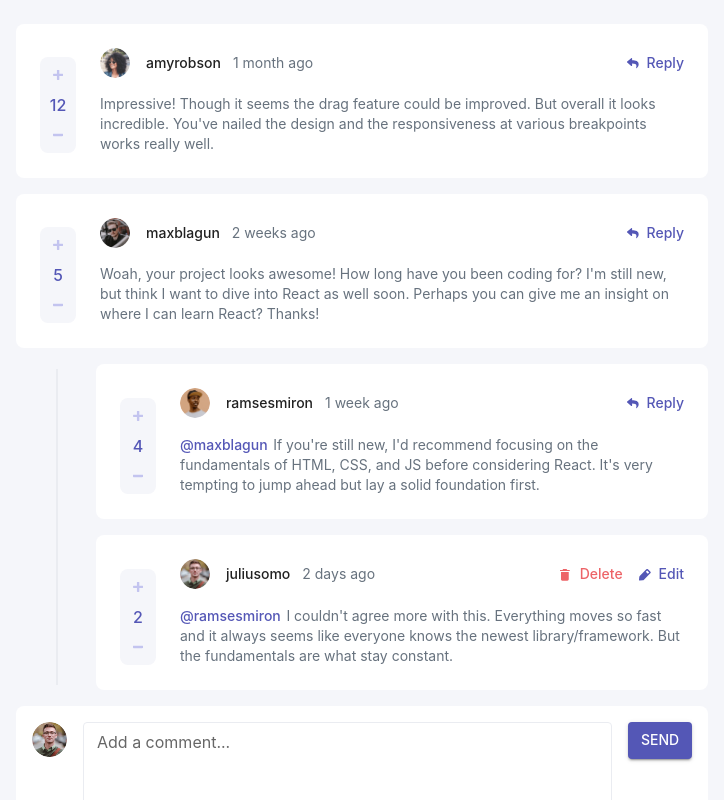
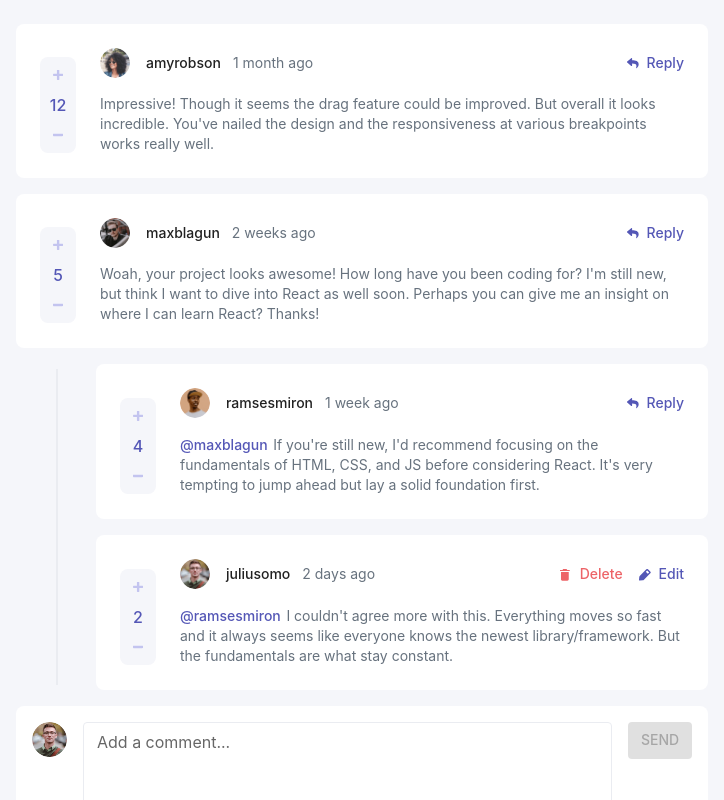
Before and after one commit to Danny-Lenko/r-fm-comments-section, a React (Vite) app: page / in a window 1280 px wide. Shown: the top 800 px of the page, without its empty margins (278-1002 px from the left). Built offline with nearby package versions, Linux system fonts and the light colour scheme.

Commit message:
replies functionality

```diff
--- a/src/App.tsx
+++ b/src/App.tsx
@@ -42,6 +42,7 @@ const theme = createTheme({
 function App() {
   const data = useSelector((state: Data) => state.comments)
   const comments = data.comments.slice().sort((a, b) => b.score - a.score)
+  const isReply = data.isReply
   console.log(data)
 
   return (
@@ -51,7 +52,7 @@ function App() {
         {
           comments.map(comment => <CommentRepliesSection key={comment.id} {...comment} />)
         }
-        <TextFieldCard />
+        { !isReply && <TextFieldCard /> }
       </Container>
     </ThemeProvider>
   )
--- a/src/common/utils.ts
+++ b/src/common/utils.ts
@@ -8,9 +8,25 @@ export function defineNextId(arr: Comment[]) {
    const ids: number[] = []
    arr.forEach(comment => {
       ids.push(comment.id)
-      comment.replies.forEach(reply => {
+      comment.replies!.forEach(reply => {
          ids.push(reply.id)
       })
    })
    return ids[ids.length - 1] + 1
 }
+
+export function defineCommentId(arr: Comment[], replyId: number) {
+   let commentId: (number | null) = null
+   arr.forEach(comment => {
+      if (comment.id === replyId) {
+         commentId = comment.id
+      } else {
+         comment.replies!.forEach(reply => {
+            if (reply.id === replyId) {
+               commentId = comment.id
+            }
+         })
+      }
+   })
+   return commentId
+}
--- a/src/components/CommentCard/CommentCard.tsx
+++ b/src/components/CommentCard/CommentCard.tsx
@@ -2,10 +2,9 @@ import Card from '@mui/material/Card';
 import CardHeader from '@mui/material/CardHeader';
 import CardContent from '@mui/material/CardContent';
 import Avatar from '@mui/material/Avatar';
-import IconButton from '@mui/material/IconButton';
 import Typography from '@mui/material/Typography';
 import Box from '@mui/material/Box';
-import { IconReply, iconButtonStylesReply, iconButtonStylesReplySmall, iconButtonStylesDeleteSmall, iconButtonStylesDelete } from './commentCardIcons';
+import { iconButtonStylesReply, iconButtonStylesReplySmall, iconButtonStylesDeleteSmall, iconButtonStylesDelete } from './commentCardIcons';
 import { cardStyles, cardHeaderStyles } from './commentCardStyles'
 import { Comment } from '../../common/interfaces'
 import { useSelector } from 'react-redux'
@@ -14,14 +13,18 @@ import { Data } from '../../common/interfaces';
 import DeleteEditBtns from './DeleteEditBtns';
 import PlusMinusBtns from './PlusMinusBtns';
 import ReplyBtn from './ReplyBtn';
+import TextFieldCard from '../TextFieldCard/TextFieldCard';
 
 export default function CommentCard(props: Comment) {
-   const currentUser = useSelector((state: Data) => state.comments.currentUser)
-   const { content, createdAt, user, replyingTo } = props
+   const data = useSelector((state: Data) => state.comments)
+   const currentUser = data.currentUser
+   const replyId = data.replyId
+   const isReply = data.isReply
+   const { content, createdAt, user, replyingTo, id } = props
 
    return (
+      <>
          <Card elevation={0} sx={cardStyles} >
-
             {/* box with likes btns container & small screen reply btn */}
             <Box id='buttonsBox'>
                <PlusMinusBtns {...props} />
@@ -33,12 +36,11 @@ export default function CommentCard(props: Comment) {
                         editBtnStyles={iconButtonStylesReplySmall.assembleStyles()}
                      />
 
-                  : <ReplyBtn replyBtnStyles={iconButtonStylesReplySmall.assembleStyles()} />
+                     : <ReplyBtn cardInfo={props} replyBtnStyles={iconButtonStylesReplySmall.assembleStyles()} />
                }
             </Box>
-
             {/* text content box with header & main content */}
-         <Box>
+            <Box sx={{width: '100%'}}>
                <CardHeader
                   sx={cardHeaderStyles}
                   avatar={
@@ -52,7 +54,7 @@ export default function CommentCard(props: Comment) {
                            editBtnStyles={iconButtonStylesReply.assembleStyles()}
                         />
 
-                     : <ReplyBtn replyBtnStyles={iconButtonStylesReply.assembleStyles()} />
+                        : <ReplyBtn cardInfo={props} replyBtnStyles={iconButtonStylesReply.assembleStyles()} />
                   }
                   title={user.username}
                   subheader={createdAt}
@@ -72,5 +74,10 @@ export default function CommentCard(props: Comment) {
                </CardContent>
             </Box>
          </Card>
+
+         {
+            (replyId === id && isReply) && <TextFieldCard />
+         }
+      </>
    );
 }
--- a/src/components/CommentCard/ReplyBtn.tsx
+++ b/src/components/CommentCard/ReplyBtn.tsx
@@ -1,9 +1,14 @@
 import { IconButton, Typography } from '@mui/material'
 import { IconReply } from './commentCardIcons';
+import { openReply } from '../../features/commentsSlice';
+import { Comment } from '../../common/interfaces';
+import { useDispatch } from 'react-redux';
 
-const ReplyBtn = (props: {replyBtnStyles: {}}) => {
+const ReplyBtn = (props: {replyBtnStyles: {}, cardInfo:Comment}, ) => {
+   const dispatch = useDispatch()
+
    return (
-      <IconButton sx={props.replyBtnStyles}>
+      <IconButton sx={props.replyBtnStyles} onClick={ () => dispatch(openReply(props.cardInfo)) }>
          <IconReply sx={{ transform: 'translateY(25%)' }} fontSize="small" />
          <Typography fontWeight={500} fontSize="inherit">
             Reply
--- a/src/components/TextFieldCard/TextFieldCard.tsx
+++ b/src/components/TextFieldCard/TextFieldCard.tsx
@@ -7,13 +7,14 @@ import { useSelector } from "react-redux";
 import { Data } from "../../common/interfaces";
 import { textCardStyles, avatarStyles, textFieldStyles } from "./TextFieldCardStyles";
 import { useDispatch } from "react-redux";
-import { addComment } from '../../features/commentsSlice'
-import { defineNextId } from "../../common/utils";
+import { addComment, addReply } from '../../features/commentsSlice'
+import { defineNextId, defineCommentId } from "../../common/utils";
 import { useState } from 'react'
 import { Comment } from "../../common/interfaces";
 
 const TextFieldCard = () => {
    const data = useSelector((state: Data) => state.comments)
+   const comments = data.comments
    const userAvatar = data.currentUser.image.png
    const dispatch = useDispatch()
    const [text, setText] = useState('')
@@ -26,6 +27,20 @@ const TextFieldCard = () => {
       user: data.currentUser
    }
 
+   const newReplyObj: Comment = {
+      id: defineNextId(data.comments),
+      content: text,
+      score: 0,
+      createdAt: 'just now',
+      user: data.currentUser,
+      replyingTo: data.replyName
+   }
+
+   const isReply = data.isReply
+   const replyId = data.replyId
+   const commentId = replyId ? defineCommentId(comments, replyId) : null
+   console.log(data.replyName)
+
    return (
       <Card elevation={0} sx={textCardStyles} >
          <Avatar sx={avatarStyles} src={ getImgUrl(userAvatar) } />
@@ -36,13 +51,21 @@ const TextFieldCard = () => {
             size="small"
             sx={textFieldStyles}
             id="outlined-basic"
-            label="Add a comment..."
+            label={data.replyName ? `@${data.replyName}` : "Add a comment..."}
             variant="outlined"
             value={text}
             onChange={ (e) => {setText(e.target.value)} }
          />
          <Button
-            onClick={ () => dispatch(addComment(newCommentObj)) }
+            disabled={text ? false : true}
+            onClick={ () => {
+               if (isReply) {
+                  dispatch(addReply( {info: newReplyObj, commentId: commentId} ))
+               } else {
+                  dispatch(addComment(newCommentObj))
+               }
+               setText('')
+            } }
             variant="contained"
             sx={{ ml: 'auto', bgcolor: 'blueCustom.main' }}
          >
--- a/src/features/commentsSlice.tsx
+++ b/src/features/commentsSlice.tsx
@@ -3,12 +3,20 @@ import data from '../data/data.json'
 
 export const commentsSlice = createSlice({
   name: 'data',
-  // initialize state adding like and dislike properties to each comment and reply
-  initialState: {...data, comments: data.comments.map(comment => (
-    {...comment, like:false, dislike:false, replies: comment.replies.map(reply => (
-      {...reply, like:false, dislike:false}
-    ))}
-  ))},
+  // initialize state adding like and dislike properties to each comment and reply & ids for buttons interaction
+  initialState: {
+    ...data,
+    replyId:null,
+    replyName:null,
+    delId:null,
+    editId:null,
+    isReply:false,
+    comments: data.comments.map(comment => (
+      {...comment, like:false, dislike:false, replies: comment.replies.map(reply => (
+        {...reply, like:false, dislike:false}
+      ))}
+    ))
+  },
   // ------- reducers
   reducers: {
     // increment on plus btn click
@@ -85,13 +93,28 @@ export const commentsSlice = createSlice({
         state.comments.push(action.payload)
       }
     },
+    // open reply
+    openReply: (state, action) => {
+      if (state.replyId === action.payload.id && state.isReply) {
+        state.isReply = false
+        return
+      }
+      state.replyId = action.payload.id
+      state.replyName = action.payload.user.username
+      state.isReply = true
+    },
     // add new reply
     addReply: (state, action) => {
+      console.log(action.payload)
+      state.comments.map(comment => comment.id === action.payload.commentId
+        ? comment.replies.push(action.payload.info)
+        : comment
+      )
+      state.isReply = false
+    }
 
-    }
   }
 })
 
-export const { increment, decrement, addComment } = commentsSlice.actions
-
+export const { increment, decrement, addComment, openReply, addReply } = commentsSlice.actions
 export default commentsSlice.reducer
```
Also changed, not shown: src/common/interfaces.ts (+6 -1 lines). Lines whose indentation alone changed are shown as unchanged.
